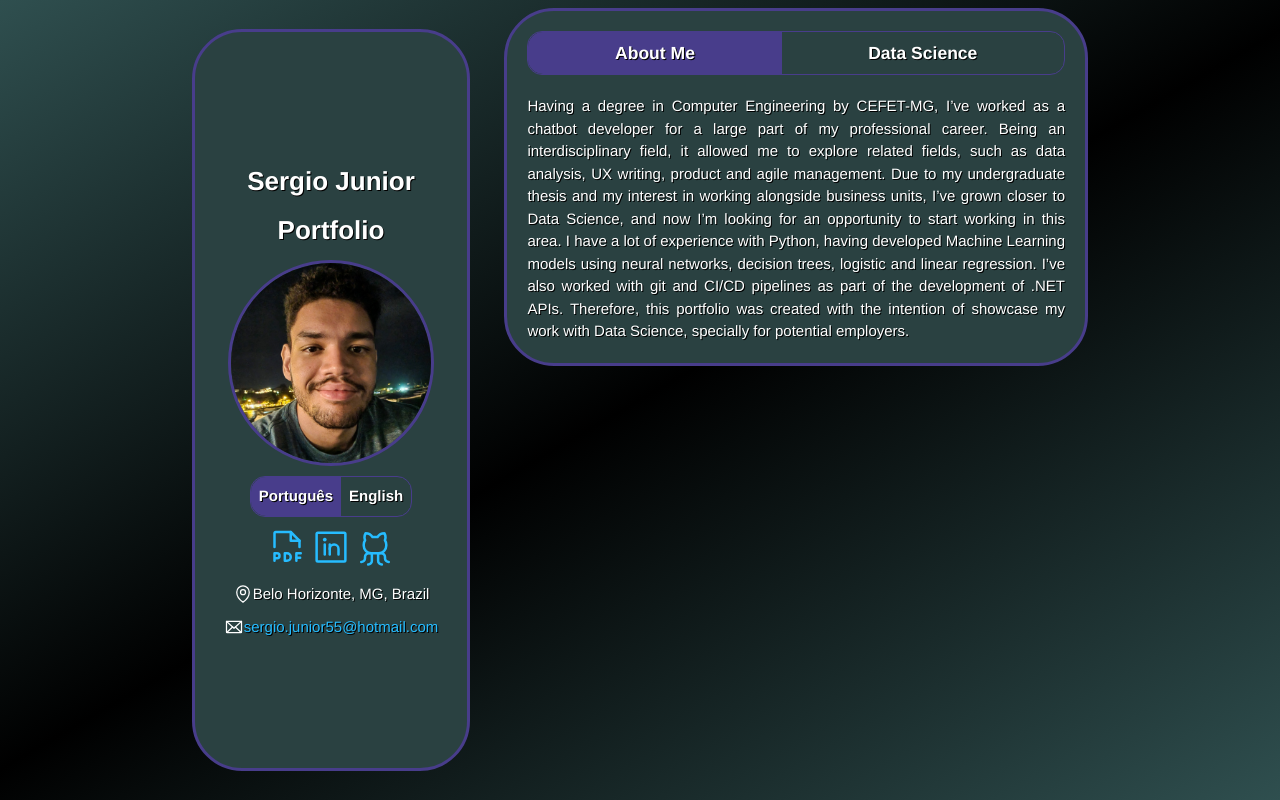
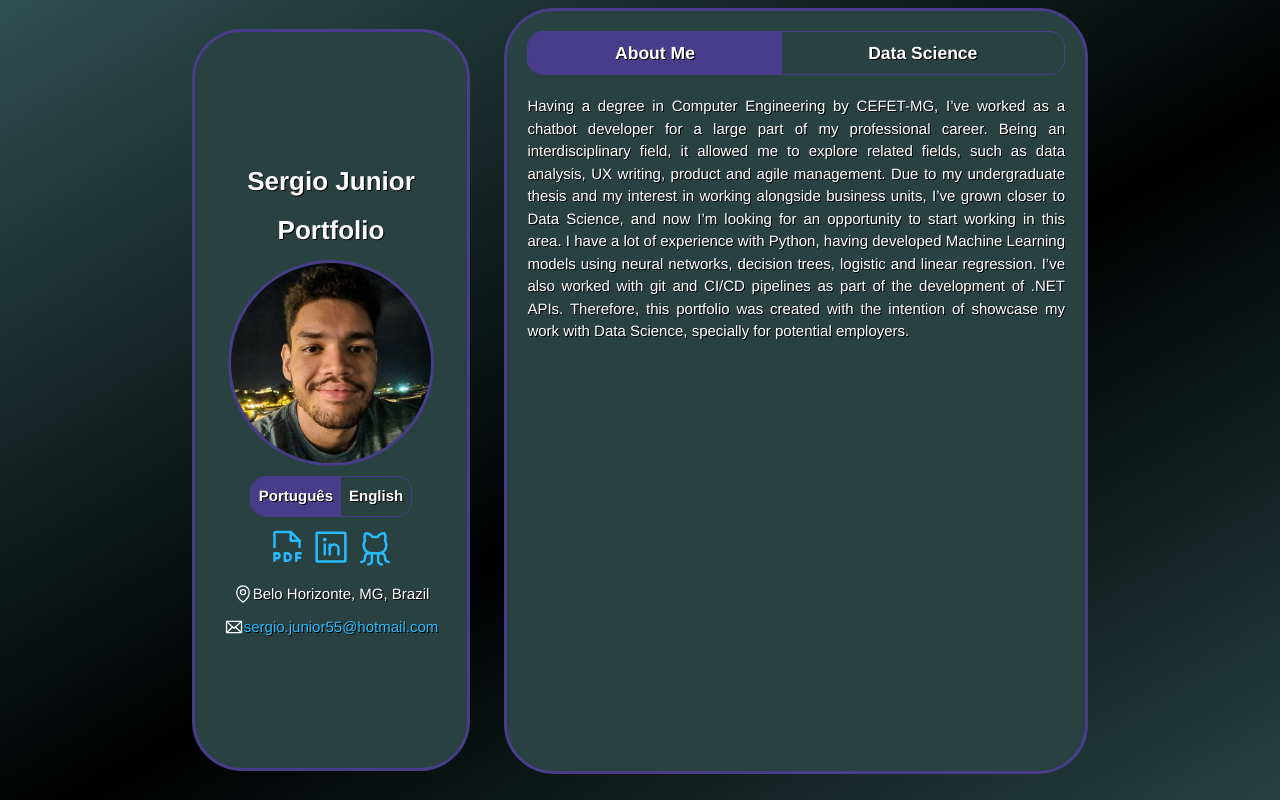
Before and after one commit to juniorsergio/Portfolio, a React (Vite) app: page / in a window 1280 px wide. Built offline with nearby package versions, Linux system fonts and the light colour scheme.

Commit message:
improve css

```diff
--- a/src/styles/App.css
+++ b/src/styles/App.css
@@ -22,11 +22,8 @@ header, main {
         transform: none;
 
         width: auto;
+        min-height: auto;
         margin: 8px 0;
-    }
-
-    header {
-        height: 90vh;
     }
 }
 
@@ -53,13 +50,14 @@ ul li {
 
     cursor: pointer;
     transition: all 0.7s;
+}
 
+ul li:first-child {
     border-bottom-left-radius: 15px;
     border-top-left-radius: 15px;
 }
 
-ul li:nth-child(2) {
-    border-radius: 0;
+ul li:last-child {
     border-bottom-right-radius: 15px;
     border-top-right-radius: 15px;
 }
--- a/src/styles/Main.css
+++ b/src/styles/Main.css
@@ -2,6 +2,7 @@ main {
     float: right;
 
     width: 60%;
+    min-height: 90vh;
 
     padding: 20px;
     gap: 20px;
--- a/src/styles/global.css
+++ b/src/styles/global.css
@@ -13,7 +13,7 @@
 body {
     background-image: linear-gradient(330deg, var(--backgroundLight), black 50%, var(--backgroundLight));
     background-attachment: fixed;
-    background-repeat: repeat;
+    background-size: 120%;
 
     font: 15px/1.5 "Helvetica Neue", Helvetica, Arial, sans-serif;
     -webkit-font-smoothing: antialiased;
```
